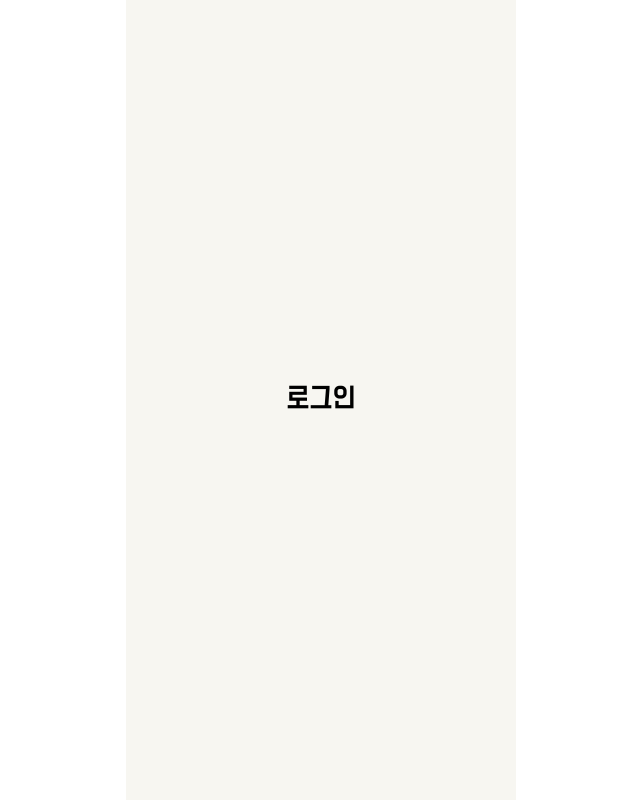
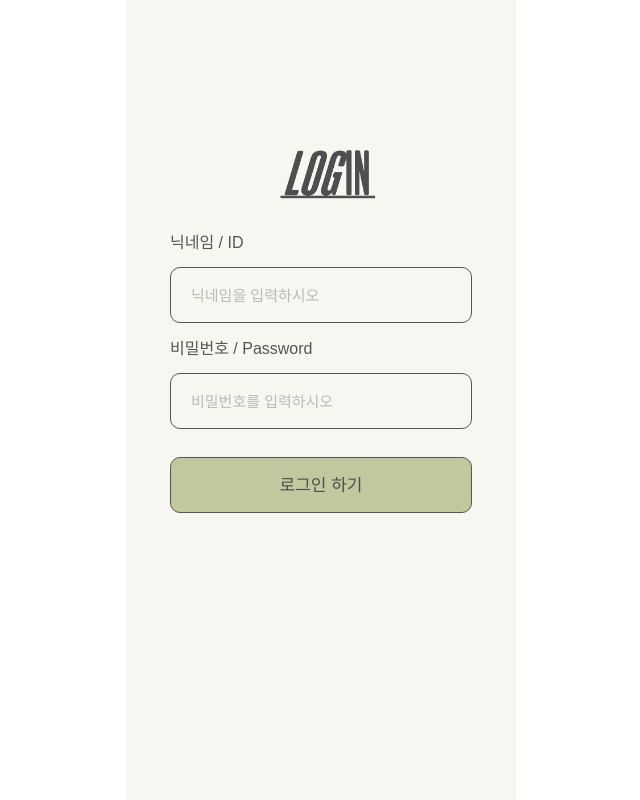
Before and after one commit to YEOBAEK-TEAM/yeobaek-frontend, a React (Vite) app: page /login in a window 1280 px wide. Shown: the whole page, without its empty margins (319-959 px from the left). Built offline with nearby package versions, Linux system fonts and the light colour scheme.

Commit message:
✨ feat: 로그인 페이지 구현

```diff
--- a/src/pages/login/LoginPage.tsx
+++ b/src/pages/login/LoginPage.tsx
@@ -1,7 +1,116 @@
+import { useState } from "react";
+import { useNavigate } from "react-router-dom";
+
+import loginIcon from "@/assets/icons/LogIn.png";
+
 export default function LoginPage() {
+  const navigate = useNavigate();
+
+  const [nickname, setNickname] = useState("");
+  const [password, setPassword] = useState("");
+
+  const isLoginEnabled = nickname.trim() !== "" && password.trim() !== "";
+
+  const handleLogin = () => {
+    if (!isLoginEnabled) return;
+
+    // API 로그인 연동 후 변경
+    navigate("/home");
+  };
+
   return (
-    <main className="mx-auto flex min-h-[100dvh] w-full max-w-97.5 items-center justify-center">
-      <h1 className="text-2xl font-bold">로그인</h1>
+    <main
+      className="mx-auto min-h-dvh w-full max-w-97.5 bg-[#F7F6F1] px-11"
+      style={{
+        fontFamily:
+          '"Pretendard", "Noto Sans KR", "Apple SD Gothic Neo", "Malgun Gothic", sans-serif',
+      }}
+    >
+      {/* LOGIN 이미지 */}
+      <div className="flex justify-center pt-[18.5vh]">
+        <img src={loginIcon} alt="Login" draggable={false} className="w-28 object-contain" />
+      </div>
+
+      {/* 로그인 폼 */}
+      <form
+        className="mt-9"
+        onSubmit={(event) => {
+          event.preventDefault();
+          handleLogin();
+        }}
+      >
+        {/* 닉네임 */}
+        <div>
+          <label
+            htmlFor="nickname"
+            className="mb-4 block text-[16px] font-medium leading-none text-[#555555]"
+          >
+            닉네임 / ID
+          </label>
+
+          <input
+            id="nickname"
+            type="text"
+            value={nickname}
+            onChange={(event) => setNickname(event.target.value)}
+            placeholder="닉네임을 입력하시오"
+            className="
+              h-14 w-full
+              rounded-[10px]
+              border border-[#555555]
+              bg-transparent px-5
+              text-[15px] font-normal text-[#555555]
+              outline-none
+              placeholder:font-normal placeholder:text-[#B9B9B9]
+              focus:border-[#555555]
+            "
+          />
+        </div>
+
+        {/* 비밀번호 */}
+        <div className="mt-4.5">
+          <label
+            htmlFor="password"
+            className="mb-4 block text-[16px] font-medium leading-none text-[#555555]"
+          >
+            비밀번호 / Password
+          </label>
+
+          <input
+            id="password"
+            type="password"
+            value={password}
+            onChange={(event) => setPassword(event.target.value)}
+            placeholder="비밀번호를 입력하시오"
+            className="
+              h-14 w-full
+              rounded-[10px]
+              border border-[#555555]
+              bg-transparent px-5
+              text-[15px] font-normal text-[#555555]
+              outline-none
+              placeholder:font-normal placeholder:text-[#B9B9B9]
+              focus:border-[#555555]
+            "
+          />
+        </div>
+
+        {/* 로그인 버튼 */}
+        <button
+          type="submit"
+          disabled={!isLoginEnabled}
+          className="
+            mt-7 h-14 w-full
+            rounded-[10px]
+            border border-[#555555]
+            bg-[#C0C99E]
+            text-[17px] font-semibold text-[#4F4F4F]
+            disabled:cursor-default
+          "
+        >
+          로그인 하기
+        </button>
+      </form>
     </main>
   );
 }
--- a/src/pages/splash/SplashPage.tsx
+++ b/src/pages/splash/SplashPage.tsx
@@ -10,13 +10,13 @@ export default function SplashPage() {
   useEffect(() => {
     const timer = window.setTimeout(() => {
       navigate("/login", { replace: true });
-    }, 108000);
+    }, 1800);
 
     return () => window.clearTimeout(timer);
   }, [navigate]);
 
   return (
-    <main className="relative mx-auto h-[100dvh] w-full max-w-97.5 overflow-hidden">
+    <main className="relative mx-auto h-dvh w-full max-w-97.5 overflow-hidden">
       {/* 배경 */}
       <img
         src={splashBackground}
@@ -29,7 +29,7 @@ export default function SplashPage() {
       <div className="relative z-10 flex h-full flex-col items-center justify-center">
         <img src={splashLogo} alt="여백" className="w-20 object-contain" />
 
-        <h1 className="mt-3 text-[32px] font-semibold text-[#4B5239]">여백</h1>
+        <h1 className="mt-3 text-[32px] font-bold text-[#4F4D4E]">여백</h1>
       </div>
     </main>
   );
```
Also changed, not shown: src/assets/icons/LogIn.png (added).
